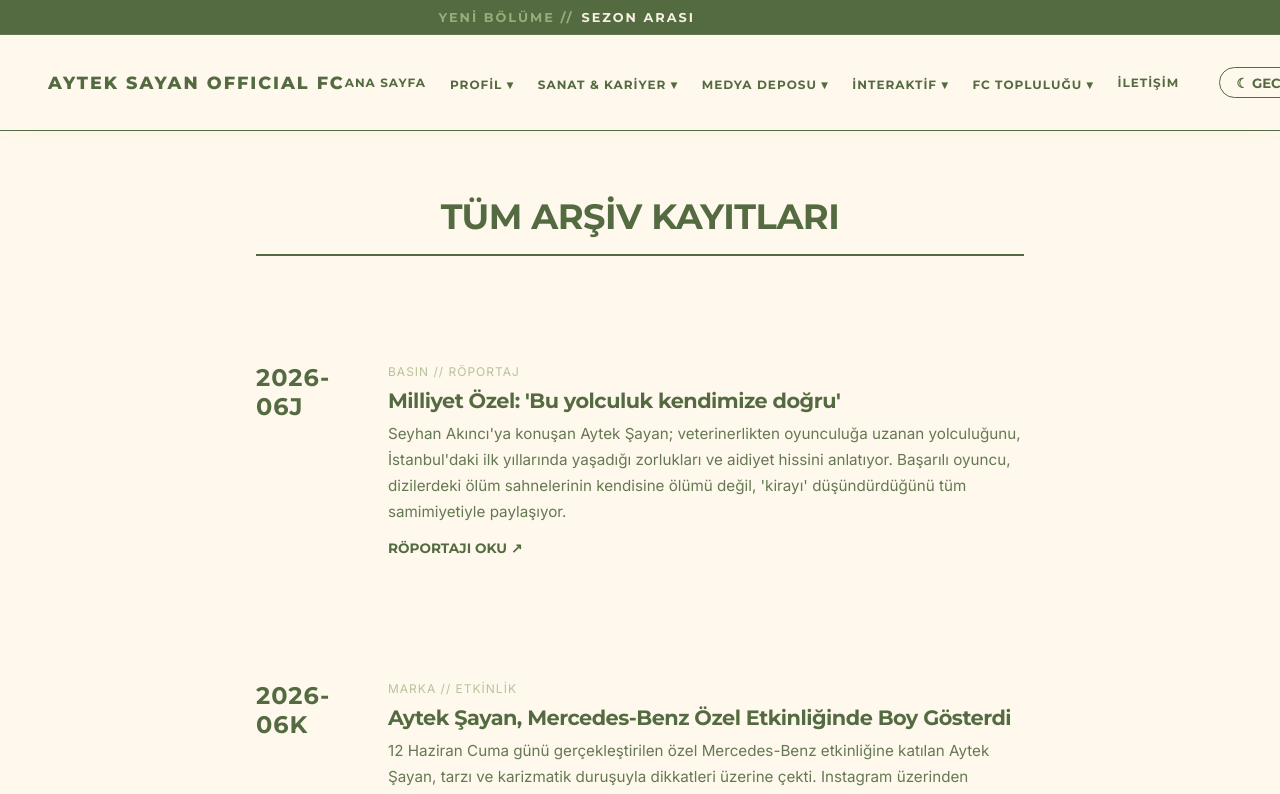
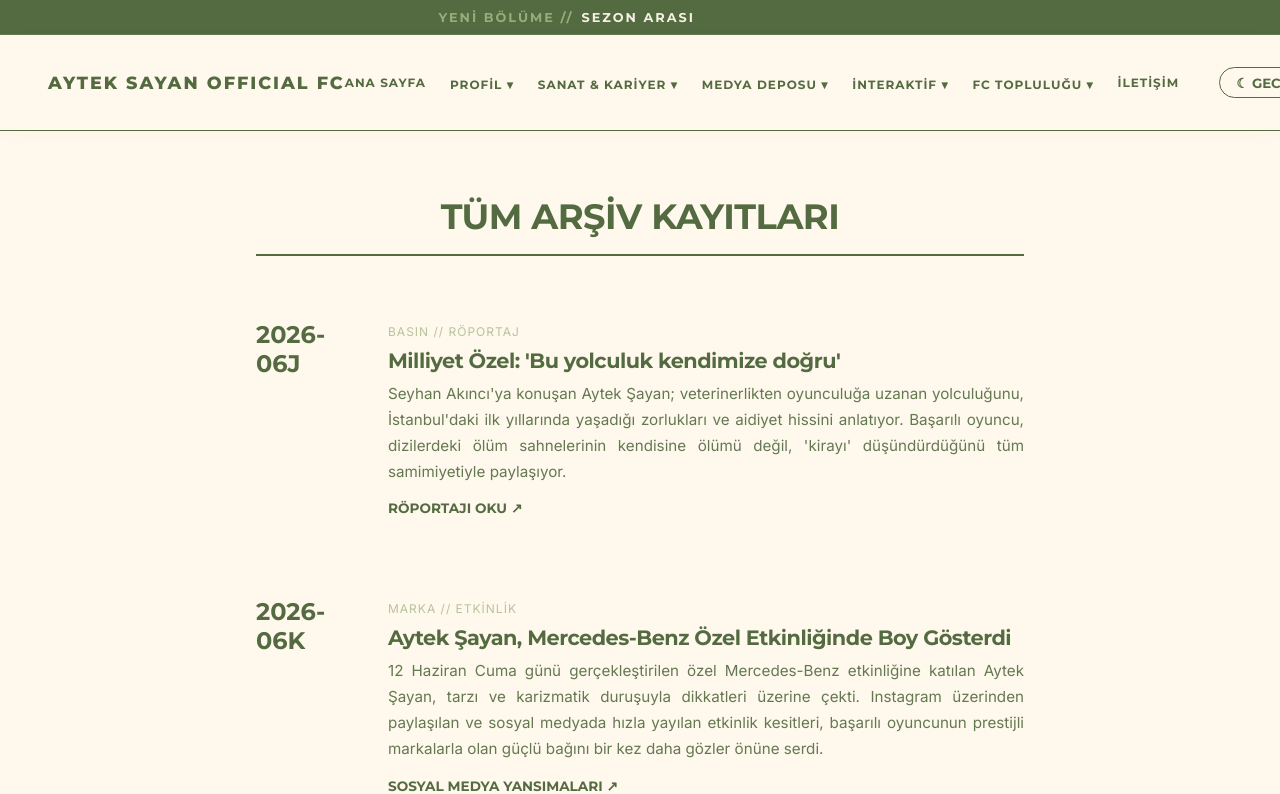
Before and after one commit to ebru1967/oyuncu-fan-projesi, a React (Vite) app: page /arsiv in a window 1280 px wide. Shown: the top 794 px of the page. Built offline with nearby package versions, Linux system fonts and the light colour scheme.

Commit message:
genel düzenleme.

```diff
--- a/src/pages/Archive.jsx
+++ b/src/pages/Archive.jsx
@@ -2,28 +2,61 @@ import { activeNews } from '../data/newsData';
 
 function Archive() {
   return (
-    <div className="container" style={{ padding: '4rem 1rem', maxWidth: '800px', margin: '0 auto' }}>
+    <div className="container animate-fade" style={{ padding: '4rem 1rem', maxWidth: '800px', margin: '0 auto' }}>
+
+      {/* MOBİL UYUMLULUK VE HOVER ANİMASYONU */}
+      <style>{`
+        .archive-row-item {
+          display: flex;
+          gap: 2rem;
+          margin-bottom: 3rem;
+          padding-bottom: 2rem;
+          border-bottom: 1px solid var(--border-color);
+          transition: transform 0.3s ease, border-color 0.3s ease;
+        }
+
+        /* Üzerine gelince hafifçe sağa kayar ve alt çizgisi parlar */
+        .archive-row-item:hover {
+          transform: translateX(8px);
+          border-bottom-color: var(--accent-dark);
+        }
+
+        .archive-code-col {
+          flex: 0 0 100px;
+        }
+
+        /* TELEFON EKRANLARI İÇİN ÖZEL TASARIM */
+        @media (max-width: 600px) {
+          .archive-row-item {
+            flex-direction: column; /* Yan yana değil alt alta dizer */
+            gap: 0.5rem;
+          }
+          .archive-code-col {
+            flex: none;
+            border-bottom: 2px dashed var(--accent-dark);
+            padding-bottom: 0.5rem;
+            display: inline-block;
+            width: max-content;
+            margin-bottom: 0.5rem;
+          }
+        }
+      `}</style>
+
       <h1 className="editorial-title" style={{ textAlign: 'center', marginBottom: '3rem', borderBottom: '2px solid var(--accent-dark)', paddingBottom: '1rem' }}>
         TÜM ARŞİV KAYITLARI
       </h1>
 
       <div className="chronicle-table">
         {activeNews.map((news) => (
-          <div className="chronicle-row" key={news.id} style={{
-            display: 'grid',
-            gridTemplateColumns: '100px 1fr',
-            gap: '2rem',
-            marginBottom: '3rem',
-            paddingBottom: '2rem',
-            borderBottom: '1px solid var(--border-color)'
-          }}>
-            <div className="chronicle-year" style={{
+          <div className="archive-row-item" key={news.id}>
+
+            <div className="archive-code-col" style={{
               fontSize: '1.5rem',
               fontWeight: 'bold',
               color: 'var(--accent-dark)',
               fontFamily: 'var(--font-heading)'
             }}>
-              {news.regCode.split('#')[1]}
+              {news.regCode.split('#')[1] || news.regCode}
             </div>
 
             <div className="chronicle-details">
@@ -36,15 +69,17 @@ function Archive() {
                 {news.category}
               </span>
               <h4 style={{ fontSize: '1.3rem', margin: '0.5rem 0' }}>{news.title}</h4>
-              <p style={{ fontSize: '0.95rem', lineHeight: '1.7', opacity: 0.9 }}>{news.summary}</p>
+              <p style={{ fontSize: '0.95rem', lineHeight: '1.7', opacity: 0.9, textAlign: 'justify' }}>{news.summary}</p>
               <a href={news.linkUrl} target="_blank" rel="noreferrer" className="editorial-link" style={{
                 display: 'inline-block',
                 marginTop: '1rem',
-                fontSize: '0.85rem'
+                fontSize: '0.85rem',
+                fontWeight: 'bold'
               }}>
                 {news.linkText}
               </a>
             </div>
+
           </div>
         ))}
       </div>
```
